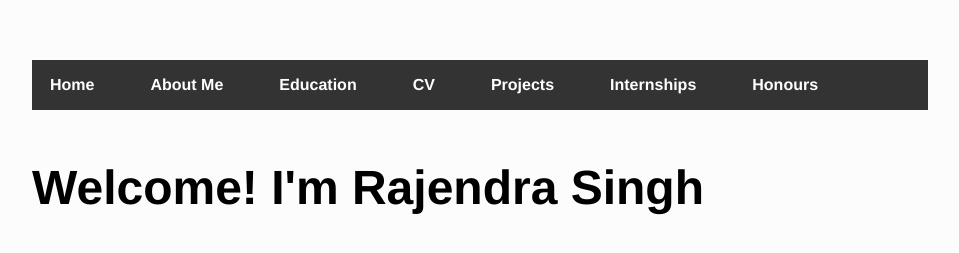
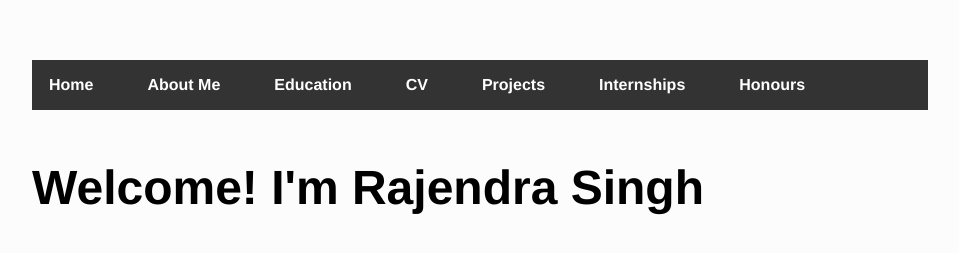
Before and after one commit to iamrajee/iamrajee.github.io, a Jekyll site: the page built from index.html, in a window 1280 px wide. Shown: the top 253 px of the page, without its empty margins (160-1119 px from the left). Built offline with Jekyll 4.4.1, drawn with Linux system fonts in a browser that asks for light colours.

Commit message:
Update main.css

```diff
--- a/css/main.css
+++ b/css/main.css
@@ -81,7 +81,7 @@ ul.tabs li a {
   display: block;
   color: white;
   text-align: center;
-  padding: 16px 18px;
+  padding: 16px 17px;
   text-decoration: none;
 }
 
```
